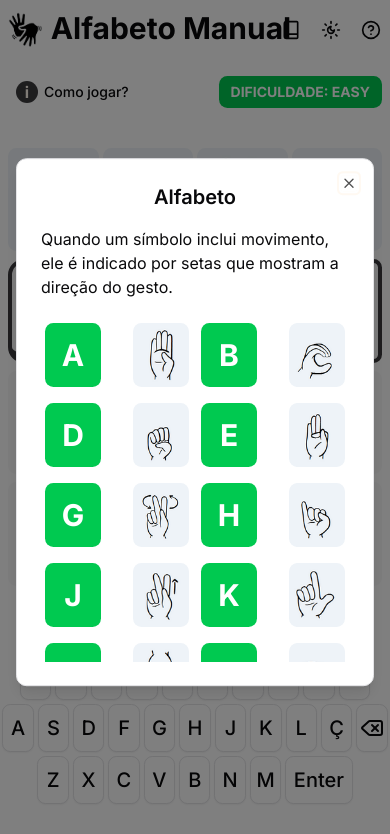
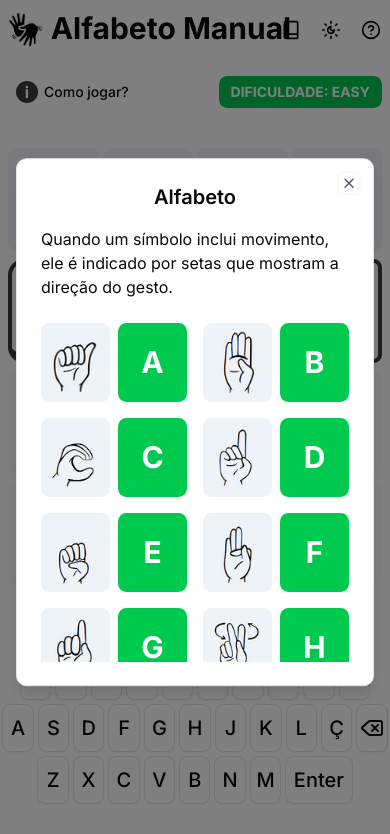
Before and after one commit to Leonardo-Luz/react-ts-libras-guess-game, a React (Vite) app: page / in a window 390 px wide. Both pictures are taken after a click on the button 290 px from the left and 30 px from the top of the page. Shown: the top 834 px of the page. Built offline with nearby package versions, Linux system fonts and the light colour scheme.

Commit message:
style: change the responsiveness of AlphabetDialog

```diff
--- a/src/components/AlphabetDialog.tsx
+++ b/src/components/AlphabetDialog.tsx
@@ -18,133 +18,115 @@ export default function AlphabetDialog({ children }: DictionaryDialogProps) {
 					<DialogTitle className=" text-xl">Alfabeto</DialogTitle>
 				</DialogHeader>
 				<p className="mb-2">Quando um símbolo inclui movimento, ele é indicado por setas que mostram a direção do gesto.</p>
-				<div className=" flex flex-col gap-4 items-center justify-start max-h-[40vh] overflow-y-scroll">
-					<div className="flex flex-row gap-8">
-						<label className="flex flex-row gap-3">
-							<ImageTile letter={"A"} className=" max-w-14 min-w-14" />
-							<span className="inline-flex justify-center items-center rounded-md w-14 h-16 text-3xl font-bold bg-correct text-correct-foreground">A</span>
+				<div className="grid grid-cols-2 gap-4 max-h-[40vh] overflow-y-scroll sm:grid-cols-3">
+						<label className="flex gap-2">
+							<ImageTile letter={"A"} className=" flex-1 max-w-[initial] aspect-[7/8]" />
+							<span className="inline-flex justify-center items-center rounded-md flex-1 text-3xl font-bold bg-correct text-correct-foreground">A</span>
 						</label>
-						<label className="flex flex-row gap-3">
-							<ImageTile letter={"B"} className=" max-w-14 min-w-14" />
-							<span className="inline-flex justify-center items-center rounded-md w-14 h-16 text-3xl font-bold bg-correct text-correct-foreground">B</span>
+						<label className="flex gap-2">
+							<ImageTile letter={"B"} className=" flex-1 max-w-[initial] aspect-[7/8]" />
+							<span className="inline-flex justify-center items-center rounded-md flex-1 text-3xl font-bold bg-correct text-correct-foreground">B</span>
 						</label>
-						<label className="flex flex-row gap-3">
-							<ImageTile letter={"C"} className=" max-w-14 min-w-14" />
-							<span className="inline-flex justify-center items-center rounded-md w-14 h-16 text-3xl font-bold bg-correct text-correct-foreground">C</span>
+						<label className="flex gap-2">
+							<ImageTile letter={"C"} className=" flex-1 max-w-[initial] aspect-[7/8]" />
+							<span className="inline-flex justify-center items-center rounded-md flex-1 text-3xl font-bold bg-correct text-correct-foreground">C</span>
 						</label>
-					</div>
-					<div className="flex flex-row gap-8">
-						<label className="flex flex-row gap-3">
-							<ImageTile letter={"D"} className=" max-w-14 min-w-14" />
-							<span className="inline-flex justify-center items-center rounded-md w-14 h-16 text-3xl font-bold bg-correct text-correct-foreground">D</span>
+						<label className="flex gap-2">
+							<ImageTile letter={"D"} className=" flex-1 max-w-[initial] aspect-[7/8]" />
+							<span className="inline-flex justify-center items-center rounded-md flex-1 text-3xl font-bold bg-correct text-correct-foreground">D</span>
 						</label>
-						<label className="flex flex-row gap-3">
-							<ImageTile letter={"E"} className=" max-w-14 min-w-14" />
-							<span className="inline-flex justify-center items-center rounded-md w-14 h-16 text-3xl font-bold bg-correct text-correct-foreground">E</span>
+						<label className="flex gap-2">
+							<ImageTile letter={"E"} className=" flex-1 max-w-[initial] aspect-[7/8]" />
+							<span className="inline-flex justify-center items-center rounded-md flex-1 text-3xl font-bold bg-correct text-correct-foreground">E</span>
 						</label>
-						<label className="flex flex-row gap-3">
-							<ImageTile letter={"F"} className=" max-w-14 min-w-14" />
-							<span className="inline-flex justify-center items-center rounded-md w-14 h-16 text-3xl font-bold bg-correct text-correct-foreground">F</span>
+						<label className="flex gap-2">
+							<ImageTile letter={"F"} className=" flex-1 max-w-[initial] aspect-[7/8]" />
+							<span className="inline-flex justify-center items-center rounded-md flex-1 text-3xl font-bold bg-correct text-correct-foreground">F</span>
 						</label>
-					</div>
-					<div className="flex flex-row gap-8">
-						<label className="flex flex-row gap-3">
-							<ImageTile letter={"G"} className=" max-w-14 min-w-14" />
-							<span className="inline-flex justify-center items-center rounded-md w-14 h-16 text-3xl font-bold bg-correct text-correct-foreground">G</span>
+						<label className="flex gap-2">
+							<ImageTile letter={"G"} className=" flex-1 max-w-[initial] aspect-[7/8]" />
+							<span className="inline-flex justify-center items-center rounded-md flex-1 text-3xl font-bold bg-correct text-correct-foreground">G</span>
 						</label>
-						<label className="flex flex-row gap-3">
-							<ImageTile letter={"H"} className=" max-w-14 min-w-14" />
-							<span className="inline-flex justify-center items-center rounded-md w-14 h-16 text-3xl font-bold bg-correct text-correct-foreground">H</span>
+						<label className="flex gap-2">
+							<ImageTile letter={"H"} className=" flex-1 max-w-[initial] aspect-[7/8]" />
+							<span className="inline-flex justify-center items-center rounded-md flex-1 text-3xl font-bold bg-correct text-correct-foreground">H</span>
 						</label>
-						<label className="flex flex-row gap-3">
-							<ImageTile letter={"I"} className=" max-w-14 min-w-14" />
-							<span className="inline-flex justify-center items-center rounded-md w-14 h-16 text-3xl font-bold bg-correct text-correct-foreground">I</span>
+						<label className="flex gap-2">
+							<ImageTile letter={"I"} className=" flex-1 max-w-[initial] aspect-[7/8]" />
+							<span className="inline-flex justify-center items-center rounded-md flex-1 text-3xl font-bold bg-correct text-correct-foreground">I</span>
 						</label>
-					</div>
-					<div className="flex flex-row gap-8">
-						<label className="flex flex-row gap-3">
-							<ImageTile letter={"J"} className=" max-w-14 min-w-14" />
-							<span className="inline-flex justify-center items-center rounded-md w-14 h-16 text-3xl font-bold bg-correct text-correct-foreground">J</span>
+						<label className="flex gap-2">
+							<ImageTile letter={"J"} className=" flex-1 max-w-[initial] aspect-[7/8]" />
+							<span className="inline-flex justify-center items-center rounded-md flex-1 text-3xl font-bold bg-correct text-correct-foreground">J</span>
 						</label>
-						<label className="flex flex-row gap-3">
-							<ImageTile letter={"K"} className=" max-w-14 min-w-14" />
-							<span className="inline-flex justify-center items-center rounded-md w-14 h-16 text-3xl font-bold bg-correct text-correct-foreground">K</span>
+						<label className="flex gap-2">
+							<ImageTile letter={"K"} className=" flex-1 max-w-[initial] aspect-[7/8]" />
+							<span className="inline-flex justify-center items-center rounded-md flex-1 text-3xl font-bold bg-correct text-correct-foreground">K</span>
 						</label>
-						<label className="flex flex-row gap-3">
-							<ImageTile letter={"L"} className=" max-w-14 min-w-14" />
-							<span className="inline-flex justify-center items-center rounded-md w-14 h-16 text-3xl font-bold bg-correct text-correct-foreground">L</span>
+						<label className="flex gap-2">
+							<ImageTile letter={"L"} className=" flex-1 max-w-[initial] aspect-[7/8]" />
+							<span className="inline-flex justify-center items-center rounded-md flex-1 text-3xl font-bold bg-correct text-correct-foreground">L</span>
 						</label>
-					</div>
-					<div className="flex flex-row gap-8">
-						<label className="flex flex-row gap-3">
-							<ImageTile letter={"M"} className=" max-w-14 min-w-14" />
-							<span className="inline-flex justify-center items-center rounded-md w-14 h-16 text-3xl font-bold bg-correct text-correct-foreground">M</span>
+						<label className="flex gap-2">
+							<ImageTile letter={"M"} className=" flex-1 max-w-[initial] aspect-[7/8]" />
+							<span className="inline-flex justify-center items-center rounded-md flex-1 text-3xl font-bold bg-correct text-correct-foreground">M</span>
 						</label>
-						<label className="flex flex-row gap-3">
-							<ImageTile letter={"N"} className=" max-w-14 min-w-14" />
-							<span className="inline-flex justify-center items-center rounded-md w-14 h-16 text-3xl font-bold bg-correct text-correct-foreground">N</span>
+						<label className="flex gap-2">
+							<ImageTile letter={"N"} className=" flex-1 max-w-[initial] aspect-[7/8]" />
+							<span className="inline-flex justify-center items-center rounded-md flex-1 text-3xl font-bold bg-correct text-correct-foreground">N</span>
 						</label>
-						<label className="flex flex-row gap-3">
-							<ImageTile letter={"O"} className=" max-w-14 min-w-14" />
-							<span className="inline-flex justify-center items-center rounded-md w-14 h-16 text-3xl font-bold bg-correct text-correct-foreground">O</span>
+						<label className="flex gap-2">
+							<ImageTile letter={"O"} className=" flex-1 max-w-[initial] aspect-[7/8]" />
+							<span className="inline-flex justify-center items-center rounded-md flex-1 text-3xl font-bold bg-correct text-correct-foreground">O</span>
 						</label>
-					</div>
-					<div className="flex flex-row gap-8">
-						<label className="flex flex-row gap-3">
-							<ImageTile letter={"P"} className=" max-w-14 min-w-14" />
-							<span className="inline-flex justify-center items-center rounded-md w-14 h-16 text-3xl font-bold bg-correct text-correct-foreground">P</span>
+						<label className="flex gap-2">
+							<ImageTile letter={"P"} className=" flex-1 max-w-[initial] aspect-[7/8]" />
+							<span className="inline-flex justify-center items-center rounded-md flex-1 text-3xl font-bold bg-correct text-correct-foreground">P</span>
 						</label>
-						<label className="flex flex-row gap-3">
-							<ImageTile letter={"Q"} className=" max-w-14 min-w-14" />
-							<span className="inline-flex justify-center items-center rounded-md w-14 h-16 text-3xl font-bold bg-correct text-correct-foreground">Q</span>
+						<label className="flex gap-2">
+							<ImageTile letter={"Q"} className=" flex-1 max-w-[initial] aspect-[7/8]" />
+							<span className="inline-flex justify-center items-center rounded-md flex-1 text-3xl font-bold bg-correct text-correct-foreground">Q</span>
 						</label>
-						<label className="flex flex-row gap-3">
-							<ImageTile letter={"R"} className=" max-w-14 min-w-14" />
-							<span className="inline-flex justify-center items-center rounded-md w-14 h-16 text-3xl font-bold bg-correct text-correct-foreground">R</span>
+						<label className="flex gap-2">
+							<ImageTile letter={"R"} className=" flex-1 max-w-[initial] aspect-[7/8]" />
+							<span className="inline-flex justify-center items-center rounded-md flex-1 text-3xl font-bold bg-correct text-correct-foreground">R</span>
 						</label>
-					</div>
-					<div className="flex flex-row gap-8">
-						<label className="flex flex-row gap-3">
-							<ImageTile letter={"S"} className=" max-w-14 min-w-14" />
-							<span className="inline-flex justify-center items-center rounded-md w-14 h-16 text-3xl font-bold bg-correct text-correct-foreground">S</span>
+						<label className="flex gap-2">
+							<ImageTile letter={"S"} className=" flex-1 max-w-[initial] aspect-[7/8]" />
+							<span className="inline-flex justify-center items-center rounded-md flex-1 text-3xl font-bold bg-correct text-correct-foreground">S</span>
 						</label>
-						<label className="flex flex-row gap-3">
-							<ImageTile letter={"T"} className=" max-w-14 min-w-14" />
-							<span className="inline-flex justify-center items-center rounded-md w-14 h-16 text-3xl font-bold bg-correct text-correct-foreground">T</span>
+						<label className="flex gap-2">
+							<ImageTile letter={"T"} className=" flex-1 max-w-[initial] aspect-[7/8]" />
+							<span className="inline-flex justify-center items-center rounded-md flex-1 text-3xl font-bold bg-correct text-correct-foreground">T</span>
 						</label>
-						<label className="flex flex-row gap-3">
-							<ImageTile letter={"U"} className=" max-w-14 min-w-14" />
-							<span className="inline-flex justify-center items-center rounded-md w-14 h-16 text-3xl font-bold bg-correct text-correct-foreground">U</span>
+						<label className="flex gap-2">
+							<ImageTile letter={"U"} className=" flex-1 max-w-[initial] aspect-[7/8]" />
+							<span className="inline-flex justify-center items-center rounded-md flex-1 text-3xl font-bold bg-correct text-correct-foreground">U</span>
 						</label>
-					</div>
-					<div className="flex flex-row gap-8">
-						<label className="flex flex-row gap-3">
-							<ImageTile letter={"V"} className=" max-w-14 min-w-14" />
-							<span className="inline-flex justify-center items-center rounded-md w-14 h-16 text-3xl font-bold bg-correct text-correct-foreground">V</span>
+						<label className="flex gap-2">
+							<ImageTile letter={"V"} className=" flex-1 max-w-[initial] aspect-[7/8]" />
+							<span className="inline-flex justify-center items-center rounded-md flex-1 text-3xl font-bold bg-correct text-correct-foreground">V</span>
 						</label>
-						<label className="flex flex-row gap-3">
-							<ImageTile letter={"W"} className=" max-w-14 min-w-14" />
-							<span className="inline-flex justify-center items-center rounded-md w-14 h-16 text-3xl font-bold bg-correct text-correct-foreground">W</span>
+						<label className="flex gap-2">
+							<ImageTile letter={"W"} className=" flex-1 max-w-[initial] aspect-[7/8]" />
+							<span className="inline-flex justify-center items-center rounded-md flex-1 text-3xl font-bold bg-correct text-correct-foreground">W</span>
 						</label>
-						<label className="flex flex-row gap-3">
-							<ImageTile letter={"X"} className=" max-w-14 min-w-14" />
-							<span className="inline-flex justify-center items-center rounded-md w-14 h-16 text-3xl font-bold bg-correct text-correct-foreground">X</span>
+						<label className="flex gap-2">
+							<ImageTile letter={"X"} className=" flex-1 max-w-[initial] aspect-[7/8]" />
+							<span className="inline-flex justify-center items-center rounded-md flex-1 text-3xl font-bold bg-correct text-correct-foreground">X</span>
 						</label>
-					</div>
-					<div className="flex flex-row gap-8">
-						<label className="flex flex-row gap-3">
-							<ImageTile letter={"Y"} className=" max-w-14 min-w-14" />
-							<span className="inline-flex justify-center items-center rounded-md w-14 h-16 text-3xl font-bold bg-correct text-correct-foreground">Y</span>
+						<label className="flex gap-2">
+							<ImageTile letter={"Y"} className=" flex-1 max-w-[initial] aspect-[7/8]" />
+							<span className="inline-flex justify-center items-center rounded-md flex-1 text-3xl font-bold bg-correct text-correct-foreground">Y</span>
 						</label>
-						<label className="flex flex-row gap-3">
-							<ImageTile letter={"Z"} className=" max-w-14 min-w-14" />
-							<span className="inline-flex justify-center items-center rounded-md w-14 h-16 text-3xl font-bold bg-correct text-correct-foreground">Z</span>
+						<label className="flex gap-2">
+							<ImageTile letter={"Z"} className=" flex-1 max-w-[initial] aspect-[7/8]" />
+							<span className="inline-flex justify-center items-center rounded-md flex-1 text-3xl font-bold bg-correct text-correct-foreground">Z</span>
 						</label>
-						<label className="flex flex-row gap-3">
-							<ImageTile letter={"Ç"} className=" max-w-14 min-w-14" />
-							<span className="inline-flex justify-center items-center rounded-md w-14 h-16 text-3xl font-bold bg-correct text-correct-foreground">Ç</span>
+						<label className="flex gap-2">
+							<ImageTile letter={"Ç"} className=" flex-1 max-w-[initial] aspect-[7/8]" />
+							<span className="inline-flex justify-center items-center rounded-md flex-1 text-3xl font-bold bg-correct text-correct-foreground">Ç</span>
 						</label>
-					</div>
 				</div>
 			</DialogContent>
 		</Dialog>
```
